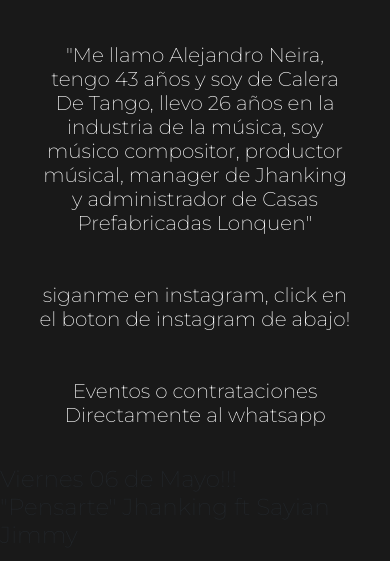
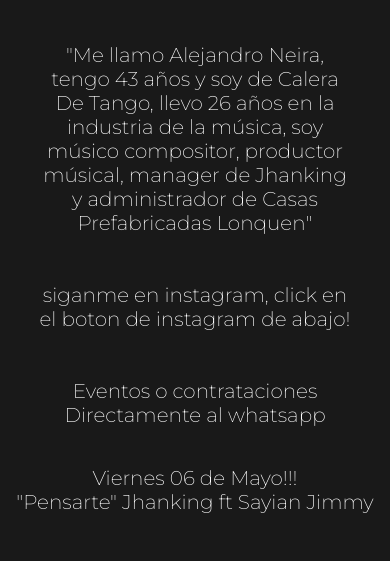
Before and after one commit to prograshaco/lelemusic, a plain HTML site: page index.html in a window 390 px wide. Shown: the part 156-717 px from the top of the page. Drawn offline with Linux system fonts and the light colour scheme; grey boxes are pictures that could not be loaded; a web font is replaced by a local one.

Commit message:
terminando responsive

```diff
--- a/style.css
+++ b/style.css
@@ -451,6 +451,12 @@
     text-align: center;
   }
 
+  .anuncios{
+    color: #fff;
+    text-align: center;
+    font-size: 20px;
+    padding-bottom: 40px;
+  }
 
 }
 
@@ -509,6 +515,7 @@
     color: #fff;
     padding-top: 10px;
     text-align: center;
+    font-size: 30px;
   }
 
 
```
